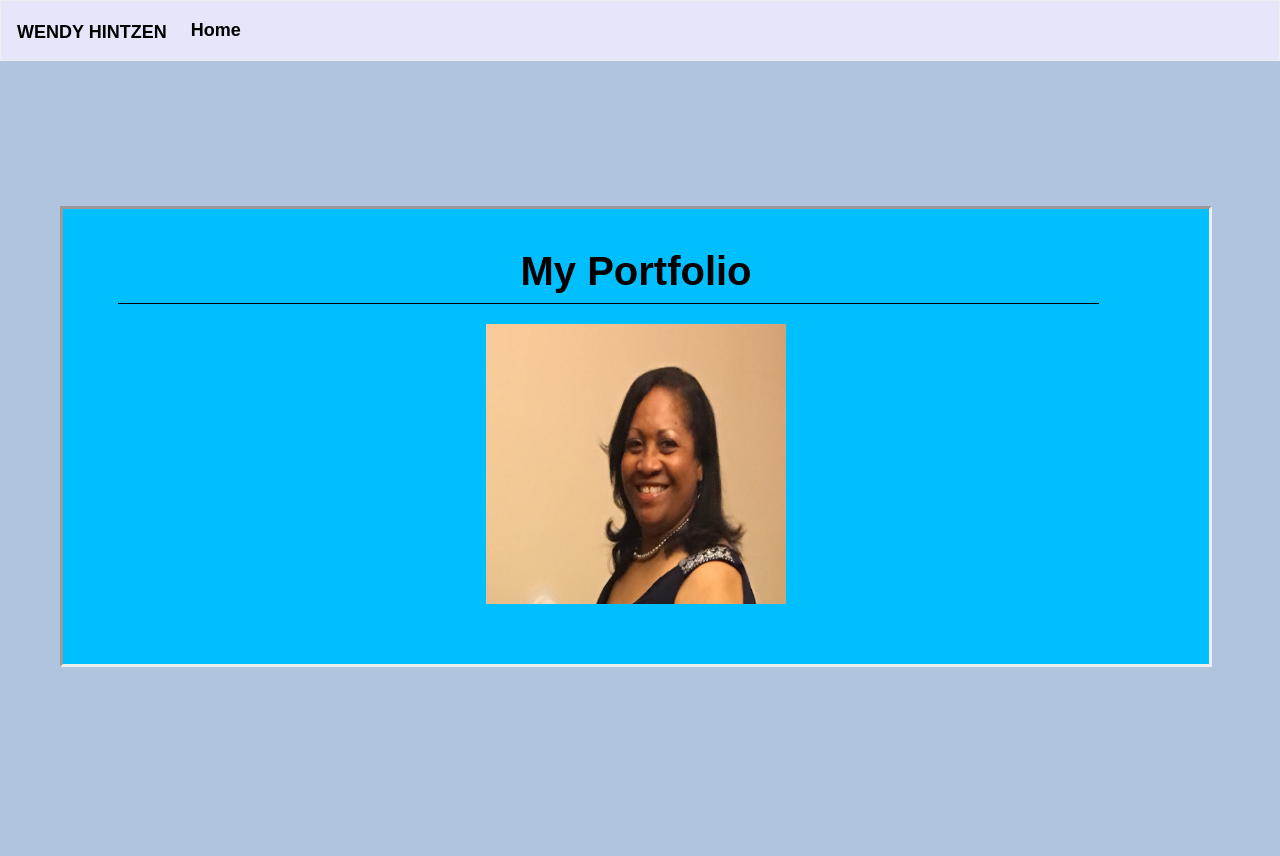
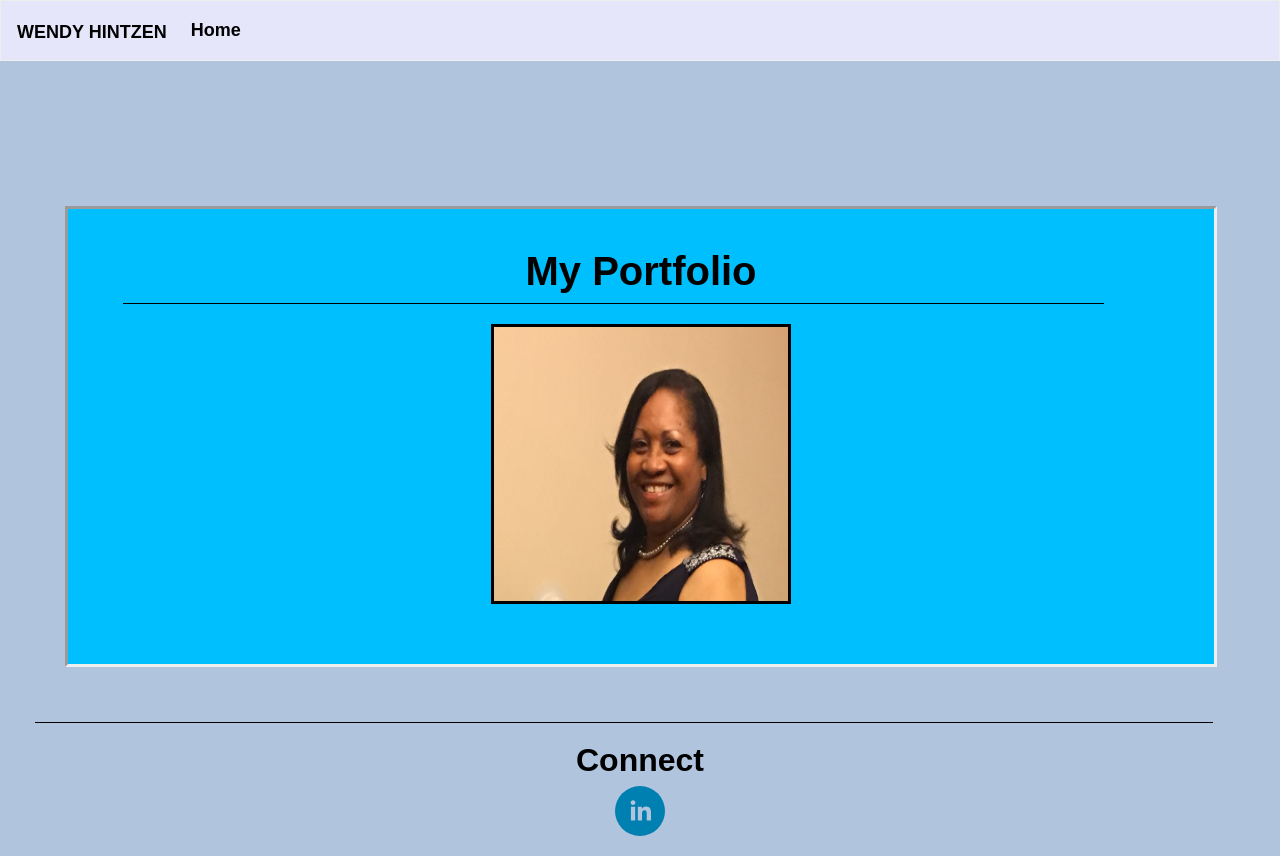
Before and after one commit to whintzen/React-Portfolio, a React (Create React App) app: page / in a window 1280 px wide. Before the commit the page ends 800 px from the top, so only its background shows below. Built offline with nearby package versions, Linux system fonts and the light colour scheme; a web font is replaced by a local one.

Commit message:
Added the LinkedIn image to index.js and updated style.css

```diff
--- a/package.json
+++ b/package.json
@@ -12,6 +12,7 @@
     "react-dom": "^17.0.1",
     "react-router-dom": "^5.2.0",
     "react-scripts": "4.0.1",
+    "react-social-icons": "^4.1.0",
     "web-vitals": "^0.2.4"
   },
   "scripts": {
--- a/src/pages/Home/index.js
+++ b/src/pages/Home/index.js
@@ -2,6 +2,8 @@
 import Container from "../../components/Container";
 import Col from  "../../components/Col";
 import Row from "../../components/Row";
+// import Anchor from "../../components/Anchor";
+import { SocialIcon } from 'react-social-icons';
 import "./style.css";
 
 function Home() {
@@ -10,7 +12,7 @@
         <Container>
             <Row>
                 <Col size="lg-12">
-                    <h1 class="display-5">My Portfolio</h1>
+                    <h1 className="display-5">My Portfolio</h1>
                         <hr />
                 </Col>
                 <Col size="md-12">
@@ -18,7 +20,19 @@
                         className="img-fluid"/>
                 </Col>
             </Row>
+
         </Container>
+        <Row ClassName="text-center">
+                <Col size="12">
+                    <hr className="socialimg"/>
+                    <h2>Connect</h2>
+                </Col>
+                <Col size="12 social padding">
+                    <SocialIcon url="https://linkedin.com/in/wendy-hintzen-999b7583/" />
+                    {/* <Anchor href={"https://www.linkedin.com/in/wendy-hintzen-999b7583/"} target="_blank" rel="noreferrer" class="fa fa-linkedin">  - LinkedIn </Anchor>                                    */}
+                    {/* <a href="https://www.linkedin.com/in/wendy-hintzen-999b7583/" target="_blank" rel="noreferrer" class="fa fa-linkedin">   My LinkedIn</a>                                  */}
+                </Col>
+        </Row>
        </>
     );
 }
--- a/src/pages/Home/style.css
+++ b/src/pages/Home/style.css
@@ -31,11 +31,12 @@
     padding-bottom: 40px;
     width: 90%;
     margin-top: 145px;
-    margin-left: 60px;
+    margin-left: 65px;
     margin-right: 30px;
     margin-bottom: 25px;
     border-style: inset;
     background-color: deepskyblue;
+    justify-content: center;
 }
 
 hr {
@@ -50,4 +51,36 @@
     width: 300px;
     height: 280px;
     justify-content: center;
+    border-style: solid;
 }
+
+.socialimg {
+  width: 95%;
+}
+
+/* set the font size of the Social Media Letters */
+.social a {
+    font-size: 15px;
+  }
+
+  /* Set the LinkedIn effects */
+  .fa {
+    padding: 20px;
+    font-size: 30px;
+    width: 50px;
+    text-align: center;
+    text-decoration: none;
+  }
+
+    /* Add a hover effect */
+  .fa:hover {
+    opacity: 0.7;
+  }
+
+ /* Set a specific color for each brand */
+
+  /* LinkedIn */
+  .fa-linkedin {
+    background: #007bb5;
+    color: white;
+  }
```
Also changed, not shown: 1 other file (tests, documents, lock files or other folders). Lines whose indentation alone changed are shown as unchanged.
